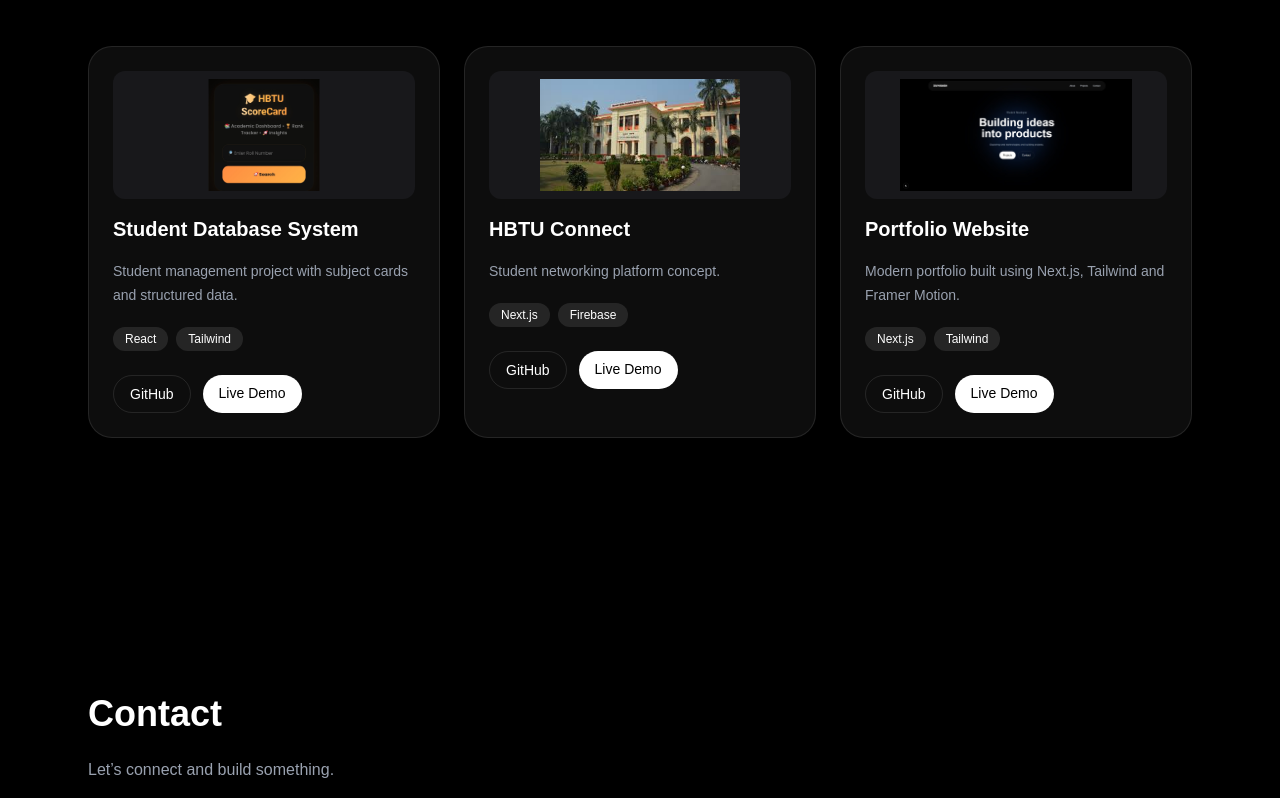
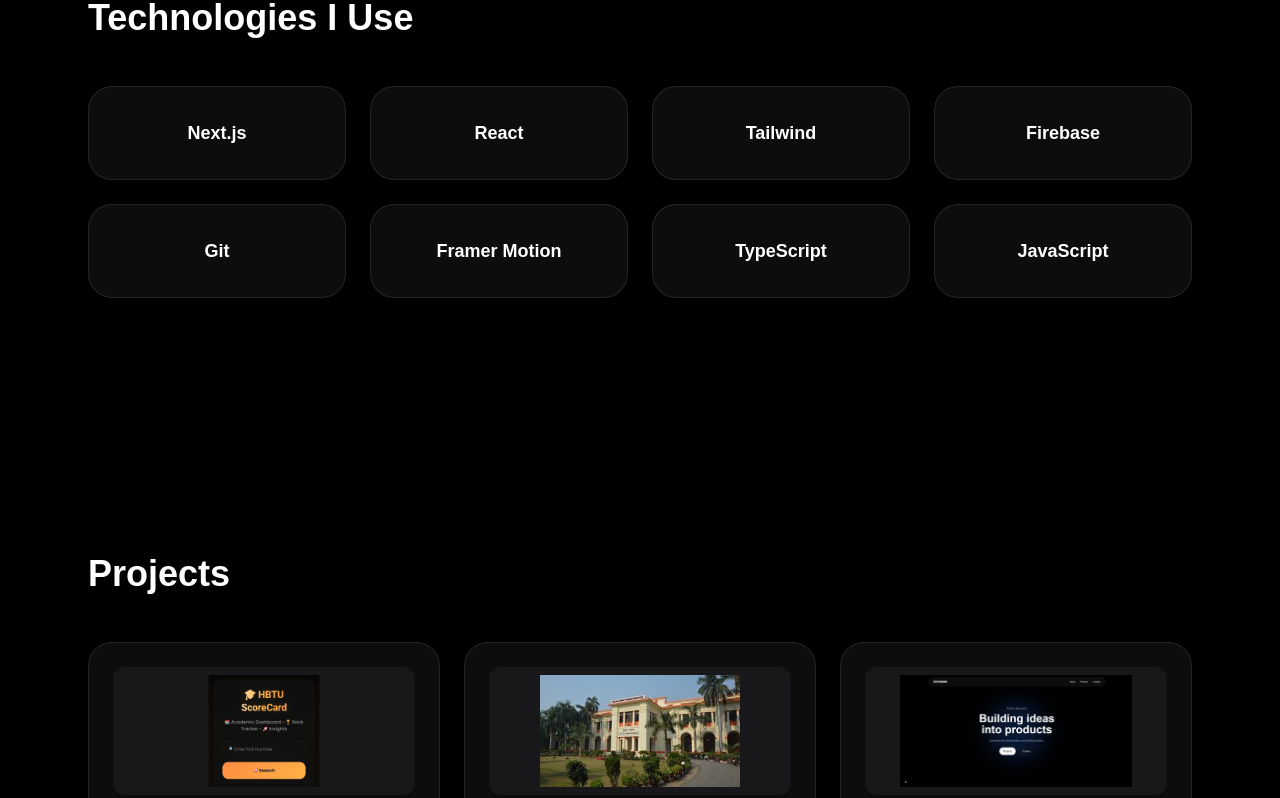
Before and after one commit to itsdivyanshuno/portfolio, a Next.js app: page / in a window 1280 px wide. Shown: the part 1602-2400 px from the top of the page. Built offline with nearby package versions, Linux system fonts and the light colour scheme.

Commit message:
Added contact form UI

```diff
--- a/src/app/page.tsx
+++ b/src/app/page.tsx
@@ -1,6 +1,7 @@
 import Navbar from "@/components/Navbar";
 import Hero from "@/components/Hero";
 import About from "@/components/About";
+import Skills from "@/components/Skills";
 import Projects from "@/components/Projects";
 import Contact from "@/components/Contact";
 import Footer from "@/components/Footer";
@@ -15,6 +16,8 @@ export default function Home() {
 
       <About />
 
+      <Skills />
+
       <Projects />
 
       <Contact />
--- a/src/components/Contact.tsx
+++ b/src/components/Contact.tsx
@@ -1,18 +1,54 @@
 export default function Contact() {
   return (
-    <section id="contact" className="py-32">
+    <section
+      id="contact"
+      className="py-32"
+    >
 
-      <div className="mx-auto max-w-6xl px-6">
+      <div className="mx-auto max-w-3xl px-6">
 
-        <h2 className="text-4xl font-bold">
-          Contact
+        <p className="mb-4 text-center text-gray-400">
+
+          CONTACT
+
+        </p>
+
+        <h2 className="mb-12 text-center text-4xl font-bold">
+
+          Let's Connect
+
         </h2>
 
-        <p className="mt-6 text-gray-400">
+        <form className="space-y-6">
 
-          Let’s connect and build something.
+          <input
+            type="text"
+            placeholder="Your Name"
+            className="w-full rounded-2xl border border-white/10 bg-white/5 p-4 outline-none transition focus:border-white/30"
+          />
 
-        </p>
+          <input
+            type="email"
+            placeholder="Your Email"
+            className="w-full rounded-2xl border border-white/10 bg-white/5 p-4 outline-none transition focus:border-white/30"
+          />
+
+          <textarea
+            placeholder="Your Message"
+            rows={6}
+            className="w-full rounded-2xl border border-white/10 bg-white/5 p-4 outline-none transition focus:border-white/30"
+          />
+
+          <button
+            type="submit"
+            className="rounded-full bg-white px-8 py-3 text-black transition hover:scale-105"
+          >
+
+            Send Message
+
+          </button>
+
+        </form>
 
       </div>
 
--- a/src/components/Navbar.tsx
+++ b/src/components/Navbar.tsx
@@ -12,6 +12,10 @@ export default function Navbar() {
 
           <a href="#about" className="transition hover:text-white">
             About
+          </a>
+
+          <a href="#skills" className="transition hover:text-white">
+            Skills
           </a>
 
           <a href="#projects" className="transition hover:text-white">
--- /dev/null
+++ b/src/components/Skills.tsx
@@ -0,0 +1,58 @@
+export default function Skills() {
+  const skills = [
+    "Next.js",
+    "React",
+    "Tailwind",
+    "Firebase",
+    "Git",
+    "Framer Motion",
+    "TypeScript",
+    "JavaScript",
+  ];
+
+  return (
+    <section
+      id="skills"
+      className="py-32"
+    >
+
+      <div className="mx-auto max-w-6xl px-6">
+
+        <p className="mb-4 text-gray-400">
+
+          SKILLS
+
+        </p>
+
+        <h2 className="mb-12 text-4xl font-bold">
+
+          Technologies I Use
+
+        </h2>
+
+        <div className="grid gap-6 sm:grid-cols-2 lg:grid-cols-4">
+
+          {skills.map((skill, index) => (
+
+            <div
+              key={index}
+              className="rounded-3xl border border-white/10 bg-white/5 p-8 text-center transition duration-300 hover:scale-105 hover:bg-white/10"
+            >
+
+              <h3 className="text-lg font-semibold">
+
+                {skill}
+
+              </h3>
+
+            </div>
+
+          ))}
+
+        </div>
+
+      </div>
+
+    </section>
+  );
+}
```
